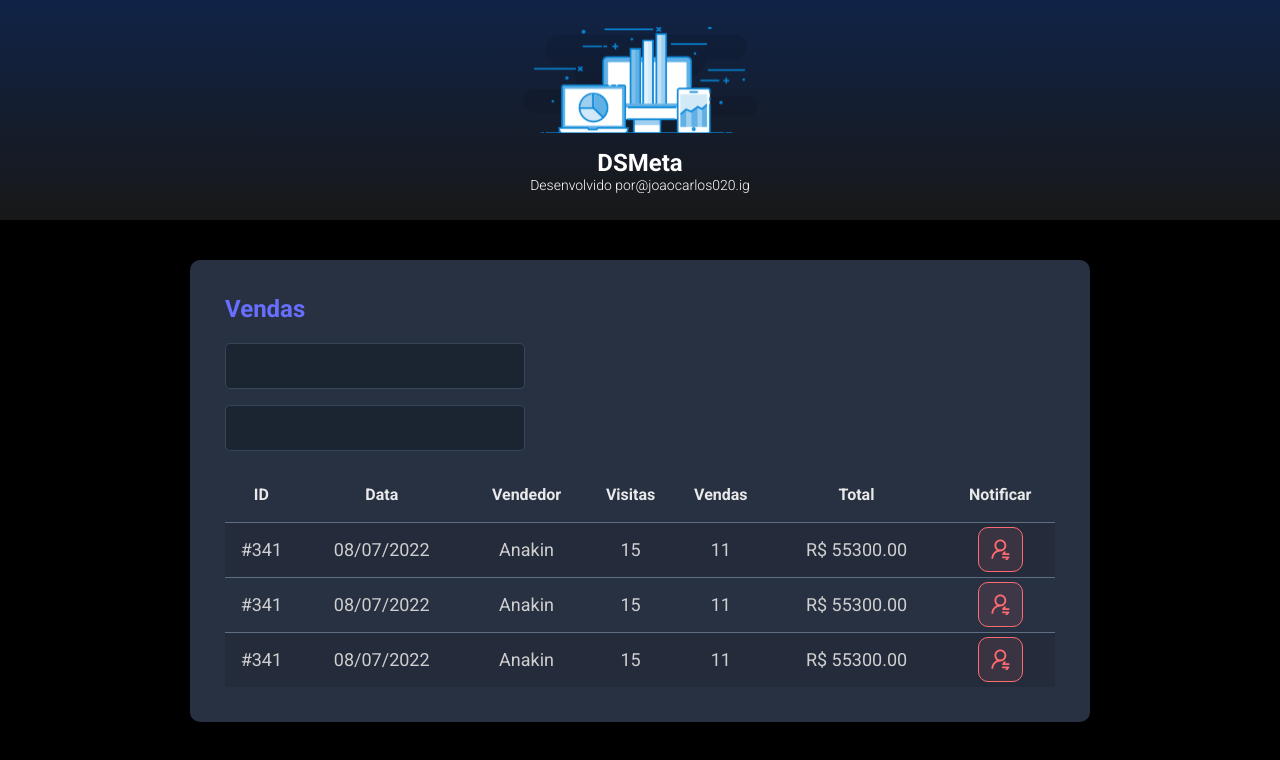
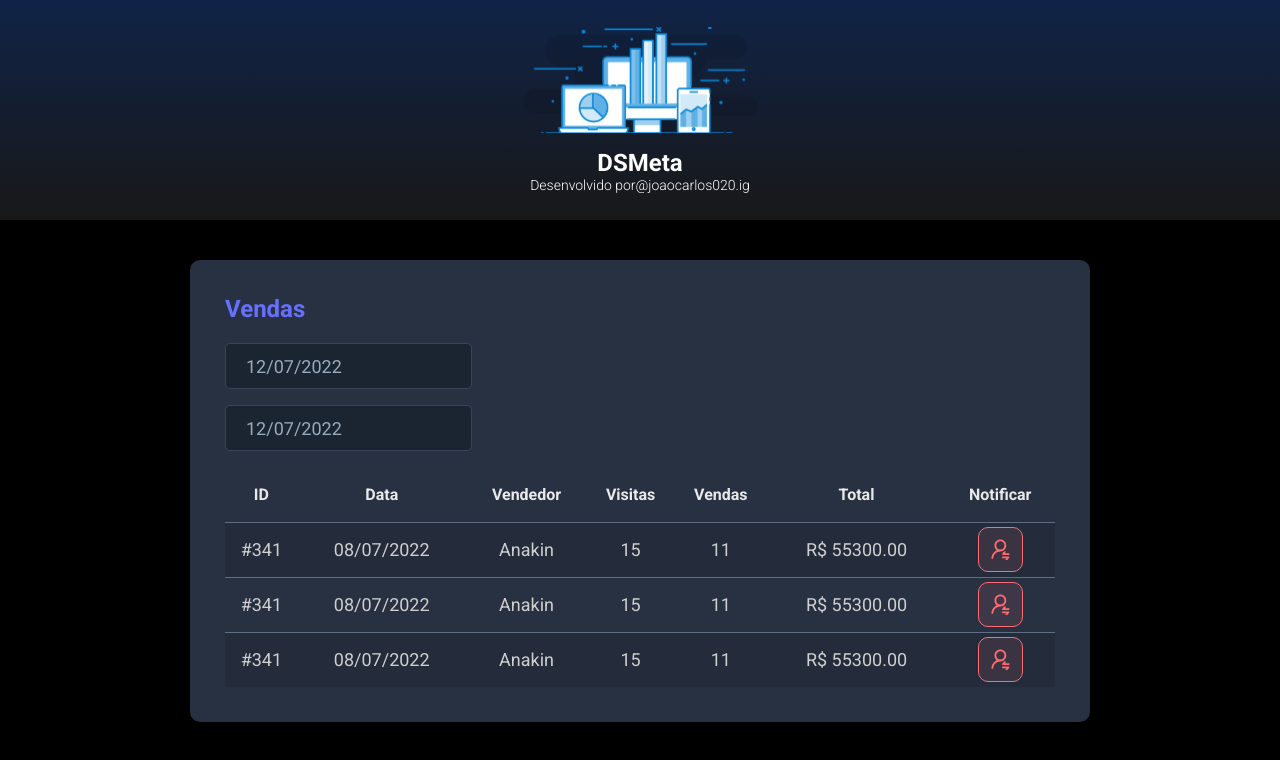
Before and after one commit to JoaoCarlosNogueira/dsmeta, a React (Vite) app in the folder frontend/: page / in a window 1280 px wide. Shown: the top 760 px of the page. Built offline with nearby package versions, Linux system fonts and the light colour scheme.

Commit message:
Datepicker

```diff
--- a/frontend/src/components/SalesCard/App.tsx
+++ b/frontend/src/components/SalesCard/App.tsx
@@ -1,5 +1,7 @@
 import './styles.css'
 import NotificationButton from '../NotificationButton'
+import DatePicker from "react-datepicker";
+import "react-datepicker/dist/react-datepicker.css";
 
 function SalesCard() {
     return (
@@ -8,10 +10,20 @@
                 <h2 className="dsmeta-sales-title">Vendas</h2>
                 <div>
                     <div className="dsmeta-form-control-container">
-                <input className="dsmeta-form-control" type="text"/>
+                        <DatePicker
+                            selected={new Date()}
+                            onChange={(date: Date) => { }}
+                            className="dsmeta-form-control"
+                            dateFormat="dd/MM/yyyy"
+                        />
                     </div>
                     <div className="dsmeta-form-control-container">
-                <input className="dsmeta-form-control" type="text"/>
+                        <DatePicker
+                            selected={new Date()}
+                            onChange={(date: Date) => { }}
+                            className="dsmeta-form-control"
+                            dateFormat="dd/MM/yyyy"
+                        />
                     </div>
                 </div>
 
@@ -38,7 +50,7 @@
                                 <td>R$ 55300.00</td>
                                 <td>
                                     <div className="dsmeta-red-btn-container">
-                      <NotificationButton/>
+                                        <NotificationButton />
 
                                     </div>
                                 </td>
@@ -52,7 +64,7 @@
                                 <td>R$ 55300.00</td>
                                 <td>
                                     <div className="dsmeta-red-btn-container">
-                      <NotificationButton/>
+                                        <NotificationButton />
 
 
                                     </div>
@@ -67,7 +79,7 @@
                                 <td>R$ 55300.00</td>
                                 <td>
                                     <div className="dsmeta-red-btn-container">
-                        <NotificationButton/>
+                                        <NotificationButton />
 
 
                                     </div>
--- /dev/null
+++ b/package.json
@@ -0,0 +1,6 @@
+{
+  "dependencies": {
+    "@types/react-datepicker": "4.4.2",
+    "react-datepicker": "4.8.0"
+  }
+}
```
Also changed, not shown: 1 other file (tests, documents, lock files or other folders). Lines whose indentation alone changed are shown as unchanged.
